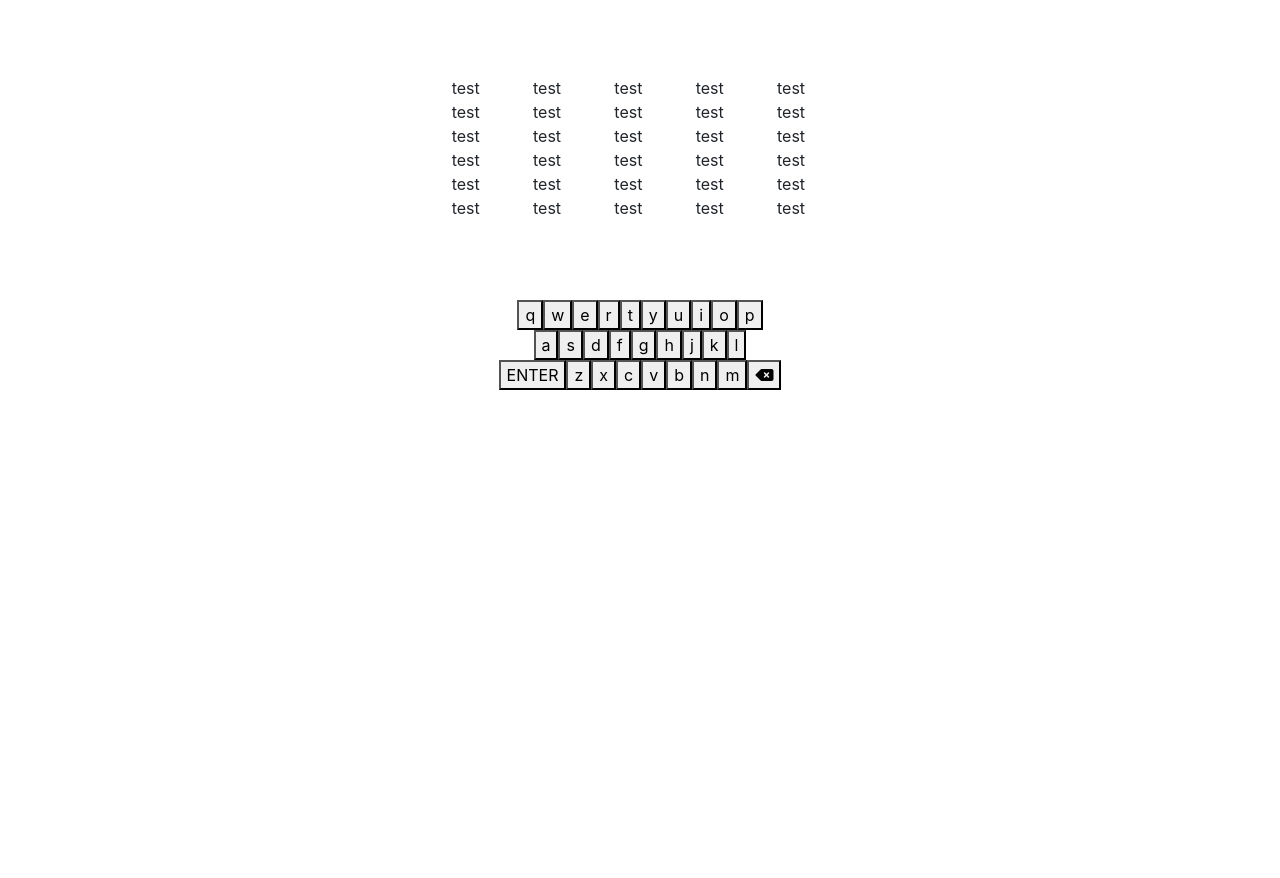
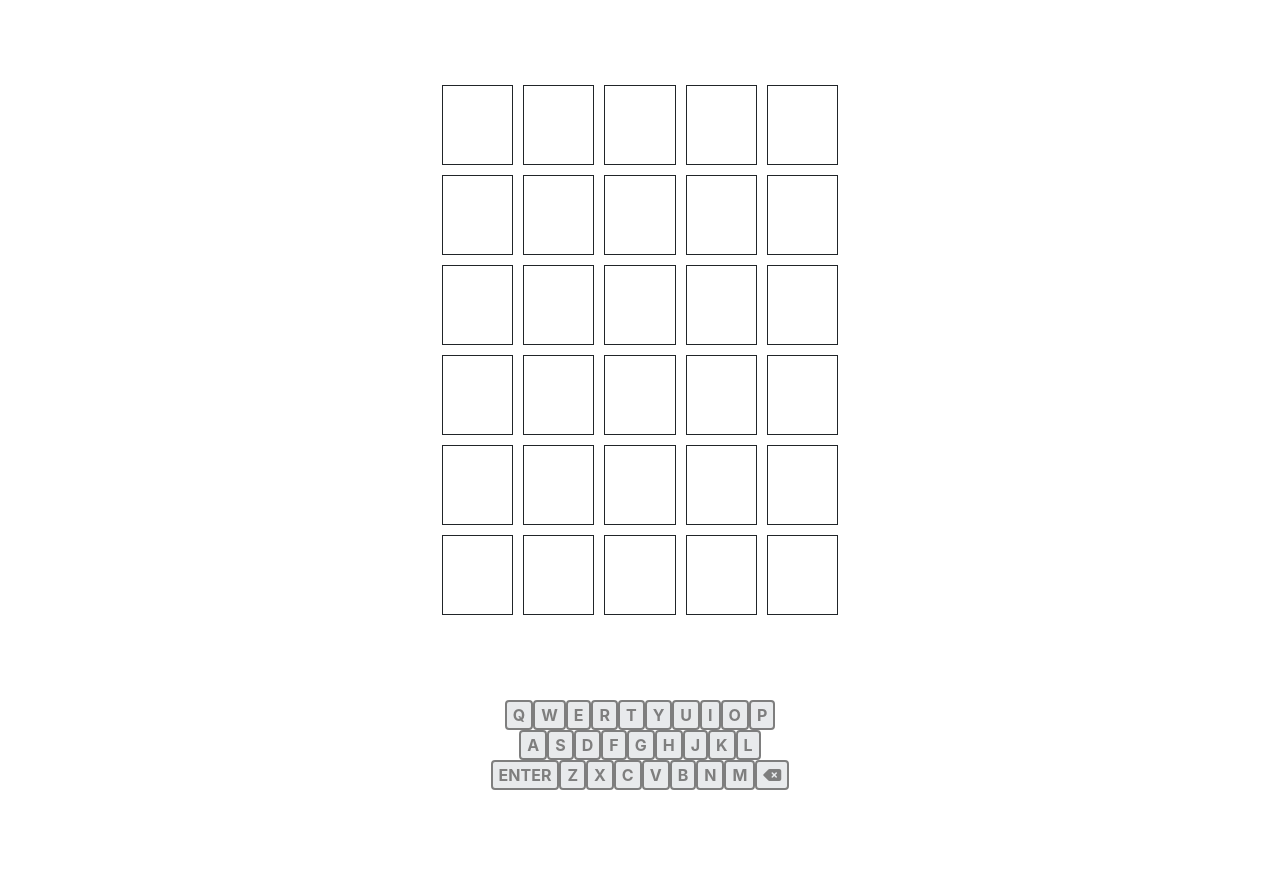
Before and after one commit to Pandede/Wordle, a plain HTML site: page ui/index.html in a window 1280 px wide. Shown: the part 60-938 px from the top of the page. Drawn offline with nearby package versions, Linux system fonts and the light colour scheme.

Commit message:
improve ui

```diff
--- a/ui/index.html
+++ b/ui/index.html
@@ -13,15 +13,14 @@
         <div id ='navigate_header'>
             <nav class="navbar navbar-expand-lg navbar-light bg-light">
 
-                <div id='details'>
-                    <button class="navbar-toggler" type="button" data-toggle="collapse" data-target="#navbarSupportedContent" aria-controls="navbarSupportedContent" aria-expanded="false" aria-label="Toggle navigation">
-                        <span class="fa-solid fa-bars"></span>
-                      </button>
-                </div>
+                <nav class="navbar navbar-light bg-light">
+                    <a class="navbar-brand" href="#">
+                        <i class="fa-solid fa-bars"></i>
+                    </a>
+                </nav>
 
                 <nav class="navbar navbar-light bg-light">
                     <a class="navbar-brand" href="#">
-                        <!-- <i class="fa-light fa-circle-question"></i> -->
                         <i class="fa-solid fa-circle-question"></i>
                     </a>
                 </nav>
@@ -45,57 +44,57 @@
         </div>
 
         <!-- game -->
-        <div id='game' class='h-100 container col-6 offset-3 flex-grow-1'>
+        <div id='game' class='h-100 container col-6 offset-3'>
             <!-- board -->
-            <div id='board-container' class='container sticky-top col-8 offset-2'>
+            <div id='board-container' class='container sticky-top col-8 offset-2 '>
                 <game-row class='row'>
-                    <game-title class='col' letter=''>test</game-title>
-                    <game-title class='col' letter=''>test</game-title>
-                    <game-title class='col' letter=''>test</game-title>
-                    <game-title class='col' letter=''>test</game-title>
-                    <game-title class='col' letter=''>test</game-title>
+                    <game-title class='col' letter=''></game-title>
+                    <game-title class='col' letter=''></game-title>
+                    <game-title class='col' letter=''></game-title>
+                    <game-title class='col' letter=''></game-title>
+                    <game-title class='col' letter=''></game-title>
                 </game-row>
                 <game-row class='row'>
-                    <game-title class='col' letter=''>test</game-title>
-                    <game-title class='col' letter=''>test</game-title>
-                    <game-title class='col' letter=''>test</game-title>
-                    <game-title class='col' letter=''>test</game-title>
-                    <game-title class='col' letter=''>test</game-title>
+                    <game-title class='col' letter=''></game-title>
+                    <game-title class='col' letter=''></game-title>
+                    <game-title class='col' letter=''></game-title>
+                    <game-title class='col' letter=''></game-title>
+                    <game-title class='col' letter=''></game-title>
                 </game-row>
                 <game-row class='row'>
-                    <game-title class='col' letter=''>test</game-title>
-                    <game-title class='col' letter=''>test</game-title>
-                    <game-title class='col' letter=''>test</game-title>
-                    <game-title class='col' letter=''>test</game-title>
-                    <game-title class='col' letter=''>test</game-title>
+                    <game-title class='col' letter=''></game-title>
+                    <game-title class='col' letter=''></game-title>
+                    <game-title class='col' letter=''></game-title>
+                    <game-title class='col' letter=''></game-title>
+                    <game-title class='col' letter=''></game-title>
                 </game-row>
                 <game-row class='row'>
-                    <game-title class='col' letter=''>test</game-title>
-                    <game-title class='col' letter=''>test</game-title>
-                    <game-title class='col' letter=''>test</game-title>
-                    <game-title class='col' letter=''>test</game-title>
-                    <game-title class='col' letter=''>test</game-title>
+                    <game-title class='col' letter=''></game-title>
+                    <game-title class='col' letter=''></game-title>
+                    <game-title class='col' letter=''></game-title>
+                    <game-title class='col' letter=''></game-title>
+                    <game-title class='col' letter=''></game-title>
                 </game-row>
                 <game-row class='row'>
-                    <game-title class='col' letter=''>test</game-title>
-                    <game-title class='col' letter=''>test</game-title>
-                    <game-title class='col' letter=''>test</game-title>
-                    <game-title class='col' letter=''>test</game-title>
-                    <game-title class='col' letter=''>test</game-title>
+                    <game-title class='col' letter=''></game-title>
+                    <game-title class='col' letter=''></game-title>
+                    <game-title class='col' letter=''></game-title>
+                    <game-title class='col' letter=''></game-title>
+                    <game-title class='col' letter=''></game-title>
                 </game-row>
                 <game-row class='row'>
-                    <game-title class='col' letter=''>test</game-title>
-                    <game-title class='col' letter=''>test</game-title>
-                    <game-title class='col' letter=''>test</game-title>
-                    <game-title class='col' letter=''>test</game-title>
-                    <game-title class='col' letter=''>test</game-title>
+                    <game-title class='col' letter=''></game-title>
+                    <game-title class='col' letter=''></game-title>
+                    <game-title class='col' letter=''></game-title>
+                    <game-title class='col' letter=''></game-title>
+                    <game-title class='col' letter=''></game-title>
                 </game-row>
             </div>
 
             <!-- keyboard -->
-            <div id='keyboard' class='container sticky-top col-8 offset-2'>
+            <div id='keyboard' class='container col-8 offset-2'>
                 <div class='row justify-content-center'>
-                    <button class='upper' data-key='q'>q</button>
+                    <button data-key='q'>q</button>
                     <button data-key='w'>w</button>
                     <button data-key='e'>e</button>
                     <button data-key='r'>r</button>
@@ -106,6 +105,7 @@
                     <button data-key='o'>o</button>
                     <button data-key='p'>p</button>
                 </div>
+
                 <div class='row justify-content-center'>
                     <button data-key='a'>a</button>
                     <button data-key='s'>s</button>
@@ -119,7 +119,7 @@
                 </div>
 
                 <div class='row justify-content-center'>
-                    <button data-key='enter'>ENTER</button>
+                    <button data-key='enter'>enter</button>
                     <button data-key='z'>z</button>
                     <button data-key='x'>x</button>
                     <button data-key='c'>c</button>
--- a/ui/style.css
+++ b/ui/style.css
@@ -1,7 +1,3 @@
-[class^="icon-"], [class*=" icon-"] {
-    display: inline-block;
-    width: 100%;
-}
 .navbar {
     padding: 6px;
 }
@@ -12,30 +8,36 @@
     padding-top: 0.3125rem;
     padding-bottom: 0.3125rem;
     margin-right: 0;
-    font-size: 22px;
+    font-size: 25px;
 }
 
-#game .game-row{
-    background: #000;
-    border-color: gray;
-    border-width: 3px;
+#game game-title{
+  margin: 5px;
+  background-color: #fff;
+  border-color: gray;
+  border: 1px solid;
+  display: inline-block;
+  height: 80px;
+  line-height: 80px;
+  text-align: center;
+  vertical-align: middle;
+  width: 80px;
 }
 
-#game .game-title{
-    border-color: gray;
-    border-width: 3px;
+#keyboard button{
+    background-color: #d3d6da;
+    border-color: #0000;
+    border: 2px solid;
+    opacity: 0.5;
+    border-radius: 4px;
+    justify-content: center;
+    font-weight: bold;
+    text-transform: uppercase;
+    align-items: center;
+    -webkit-tap-highlight-color: rgba(0,0,0,0.3);
+
 }
 
-/* #game .containter{
-
-    display: flex;
-    flex-flow: column;
-    flex-grow: 1;
-
-} */
-#button.upper {
-    text-transform: uppercase;
-}
 #board-container, #keyboard {
     margin-top: 80px;
     margin-bottom: 80px;
```
